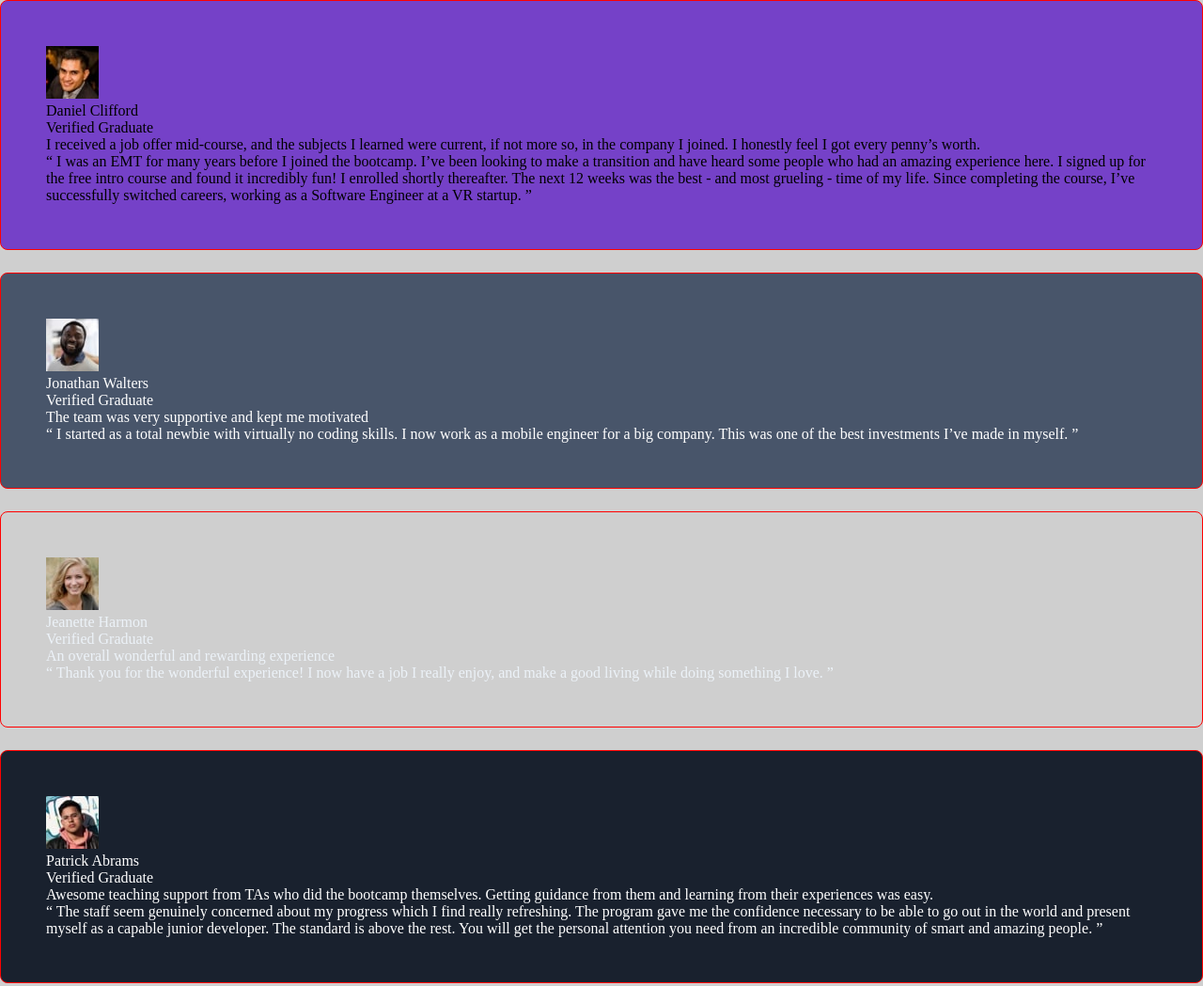
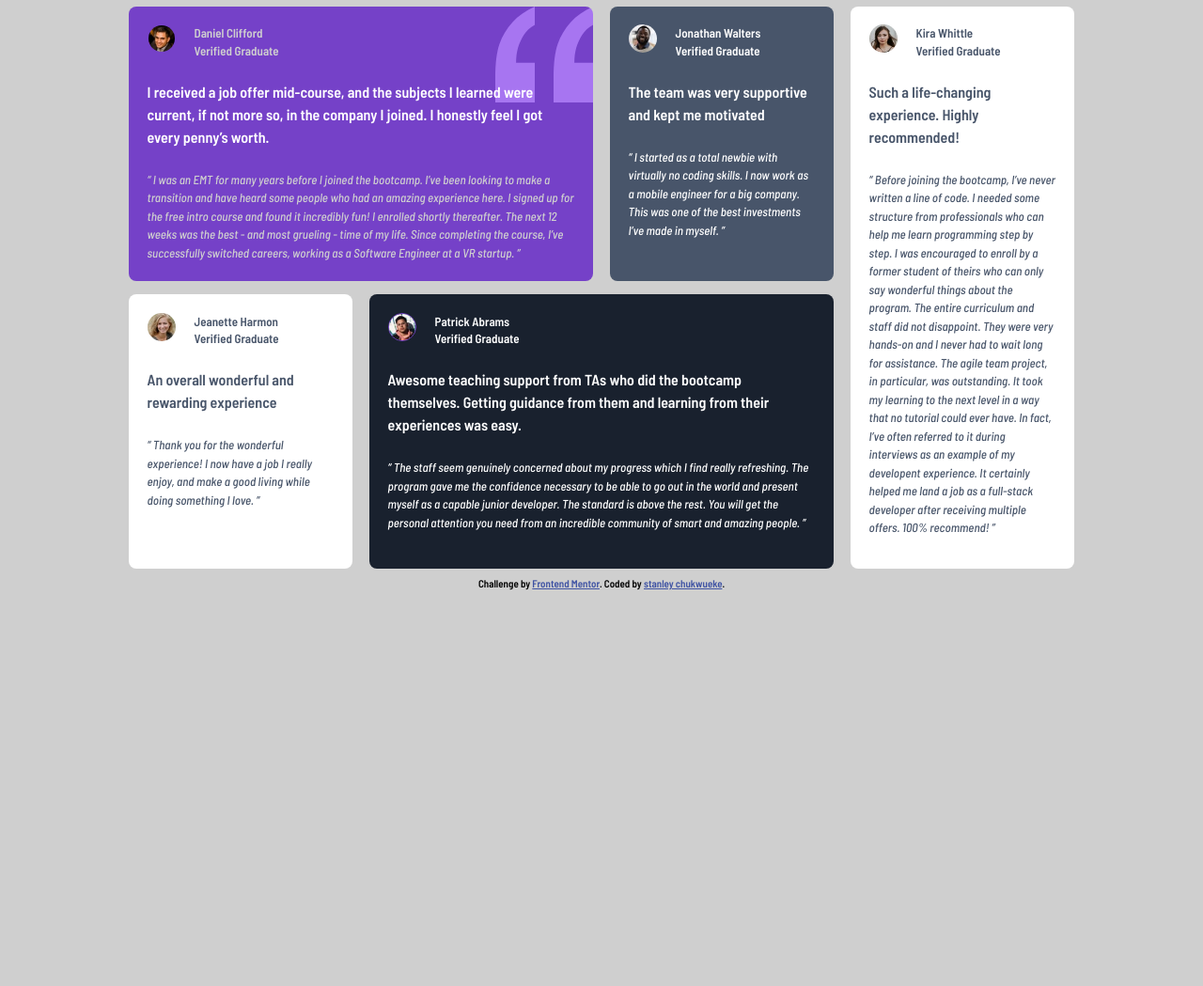
Before and after one commit to blakphaze/testimonials-grid-section-main, a plain HTML site: page index.html in a window 1280 px wide. Shown: the top 1049 px of the page at 94% size. After the commit the page ends 800 px from the top, so only its background shows below. Drawn offline with Linux system fonts and the light colour scheme.

Commit message:
responsive design for larger screen

```diff
--- a/css/main.css
+++ b/css/main.css
@@ -15,17 +15,54 @@
 
 body {
     background-color: hsl(0, 0%, 81%);
+    font-size: 13px;
+    font-family: 'Barlow Semi Condensed', sans-serif;
+    line-height: 1.5;
+}
+
+img {
+    width: 12%;
+    border-radius: 100%;
+    display: inline-block;
+}
+
+span {
+    position: absolute;
+    display: inline-block;
+    margin-left: 20px;
+    font-weight: bold;
+}
+
+span + span {
+    top: 58px;
+    font-weight: normal;
+}
+
+.lead{
+    font-size: 1rem;
+    font-weight: 600;
+    padding: 1.5em 0;
+}
+
+blockquote {
+    font-weight: 500;
+    font-style: italic;
 }
 
 .flex-item {
+    position: relative;
     padding: 3em;
-    border: 1px solid red;
     border-radius: 8px;
-    margin-bottom: 1.5rem;
+    margin: 2em 1.5em 1.5rem;
 }
 
 .item1 {
+    color: hsl(0, 0%, 81%);
     background-color: hsl(263, 55%, 52%);
+}
+
+.item1 p.lead {
+    color:hsl(0, 0%, 100%);
 }
 
 .item2 {
@@ -34,10 +71,80 @@ body {
 }
 
 .item3 {
-    color: hsl(210, 46%, 95%);
+    background-color: hsl(0, 0%, 100%);
+    color:hsl(217, 19%, 35%);
 }
 
 .item4 {
     background-color: hsl(219, 29%, 14%);
     color:  hsl(0, 0%, 100%);
 }
+
+.item5 {
+    background-color: hsl(0, 0%, 100%);
+    color:hsl(217, 19%, 35%);
+}
+
+@media (min-width:600px) {
+    .container {
+        width: 1200px;
+        max-width: 80%;
+        margin: 0 auto;
+        /* height: 40vh; */
+        display: grid;
+        grid-template-columns: repeat(4, 1fr);
+        grid-template-rows: repeat(2, 1fr);
+    }
+
+    .flex-item {
+        position: relative;
+        padding: 1.5em;
+        border-radius: 8px;
+        margin: 0.5em 0.7em 0.5rem;
+    }
+    img {
+        width: 30px;
+        border-radius: 100%;
+        display: inline-block;
+    }
+
+    span + span {
+        position: absolute;
+        top: 38px;
+    }
+
+    .item1 {
+        /* background-color: hsl(263, 55%, 52%); */
+        background: url(../images/bg-pattern-quotation.svg);
+        background-color: hsl(263, 55%, 52%);
+        background-repeat: no-repeat;
+        background-position: top right;
+        grid-column: 1 / span 2;
+    }
+
+    .item1 img {
+        border: 1px solid hsl(263, 55%, 52%);
+    }
+
+    .item3 {
+        grid-column: 1;
+        grid-row: 2;
+        padding-bottom: 0;
+    }
+
+    .item4 {
+        grid-column: 2 / span 2;
+        grid-row: 2;
+        padding-bottom: 0;
+    }
+
+    .item4 img {
+        border: 1px solid hsl(263, 55%, 52%);
+    }
+
+    .item5 {
+        grid-column: 4;
+        grid-row: 1 /span 2;
+        padding-bottom: 0;
+    }
+}
--- a/index.html
+++ b/index.html
@@ -7,6 +7,10 @@
   <link rel="icon" type="image/png" sizes="32x32" href="./images/favicon-32x32.png">
 
   <title>Frontend Mentor | [Challenge Name Here]</title>
+
+  <!-- google font -->
+  <link rel="preconnect" href="https://fonts.gstatic.com">
+<link href="https://fonts.googleapis.com/css2?family=Barlow+Semi+Condensed:ital,wght@0,600;1,500&display=swap" rel="stylesheet">
 
   <!-- custom css -->
   <link rel="stylesheet" href="./css/main.css">
@@ -21,72 +25,72 @@
     <div class="container">
       <div class="flex-item item1">
         <img src="./images/image-daniel.jpg" alt="Daniel Clifford">
-        <p>Daniel Clifford</p>
-        <p>Verified Graduate</P>
+        <span>Daniel Clifford</span>
+        <span>Verified Graduate</span>
 
         <p class="lead">I received a job offer mid-course, and the subjects I learned were current, if not more so,
         in the company I joined. I honestly feel I got every penny’s worth.</p>
 
-        “ I was an EMT for many years before I joined the bootcamp. I’ve been looking to make a
+        <blockquote>“ I was an EMT for many years before I joined the bootcamp. I’ve been looking to make a
         transition and have heard some people who had an amazing experience here. I signed up
         for the free intro course and found it incredibly fun! I enrolled shortly thereafter.
         The next 12 weeks was the best - and most grueling - time of my life. Since completing
-        the course, I’ve successfully switched careers, working as a Software Engineer at a VR startup. ”
+        the course, I’ve successfully switched careers, working as a Software Engineer at a VR startup. ”</blockquote>
       </div>
       <div class="flex-item item2">
         <img src="./images/image-jonathan.jpg" alt="Daniel Clifford">
-        <p>Jonathan Walters</p>
-        <p>Verified Graduate</p>
+        <span>Jonathan Walters</span>
+        <span>Verified Graduate</span>
 
         <p class="lead">The team was very supportive and kept me motivated</p>
 
-        <quote>“ I started as a total newbie with virtually no coding skills. I now work as a mobile engineer
-        for a big company. This was one of the best investments I’ve made in myself. ”</quot>
+        <blockquote>“ I started as a total newbie with virtually no coding skills. I now work as a mobile engineer
+        for a big company. This was one of the best investments I’ve made in myself. ”<blockquote>
       </div>
       <div class="flex-item item3">
         <img src="./images/image-jeanette.jpg" alt="Daniel Clifford">
-        <p>Jeanette Harmon</p>
-        <p>Verified Graduate</p>
+        <span>Jeanette Harmon</span>
+        <span>Verified Graduate</span>
 
         <p class="lead">An overall wonderful and rewarding experience</p>
 
-        “ Thank you for the wonderful experience! I now have a job I really enjoy, and make a good living
-        while doing something I love. ”
+        <blockquote>“ Thank you for the wonderful experience! I now have a job I really enjoy, and make a good living
+        while doing something I love. ”</blockquote>
       </div>
       <div class="flex-item item4">
         <img src="./images/image-patrick.jpg" alt="Daniel Clifford">
-        <p>Patrick Abrams</p>
-        <p>Verified Graduate</p>
+        <span>Patrick Abrams</span>
+        <span>Verified Graduate</span>
 
         <p class="lead">Awesome teaching support from TAs who did the bootcamp themselves. Getting guidance from them and
         learning from their experiences was easy.</p>
 
-        “ The staff seem genuinely concerned about my progress which I find really refreshing. The program
+        <blockquote>“ The staff seem genuinely concerned about my progress which I find really refreshing. The program
         gave me the confidence necessary to be able to go out in the world and present myself as a capable
         junior developer. The standard is above the rest. You will get the personal attention you need from
-        an incredible community of smart and amazing people. ”
+        an incredible community of smart and amazing people. ”</blockquote>
       </div>
       <div class="flex-item item5">
         <img src="./images/image-kira.jpg" alt="Daniel Clifford">
-        <p>Kira Whittle</p>
-        <p>Verified Graduate</p>
+        <span>Kira Whittle</span>
+        <span>Verified Graduate</span>
 
         <p class="lead">Such a life-changing experience. Highly recommended!</p>
 
-        “ Before joining the bootcamp, I’ve never written a line of code. I needed some structure from
+        <blockquote>“ Before joining the bootcamp, I’ve never written a line of code. I needed some structure from
         professionals who can help me learn programming step by step. I was encouraged to enroll by a former
         student of theirs who can only say wonderful things about the program. The entire curriculum and staff
         did not disappoint. They were very hands-on and I never had to wait long for assistance. The agile team
         project, in particular, was outstanding. It took my learning to the next level in a way that no tutorial
         could ever have. In fact, I’ve often referred to it during interviews as an example of my developent
         experience. It certainly helped me land a job as a full-stack developer after receiving multiple offers.
-        100% recommend! ”</div>
+        100% recommend! ”</blockquote></div>
     </div>
   </sectiion>
 
   <div class="attribution">
     Challenge by <a href="https://www.frontendmentor.io?ref=challenge" target="_blank">Frontend Mentor</a>.
-    Coded by <a href="#">Your Name Here</a>.
+    Coded by <a href="#">stanley chukwueke</a>.
   </div>
 </body>
 </html>
```
